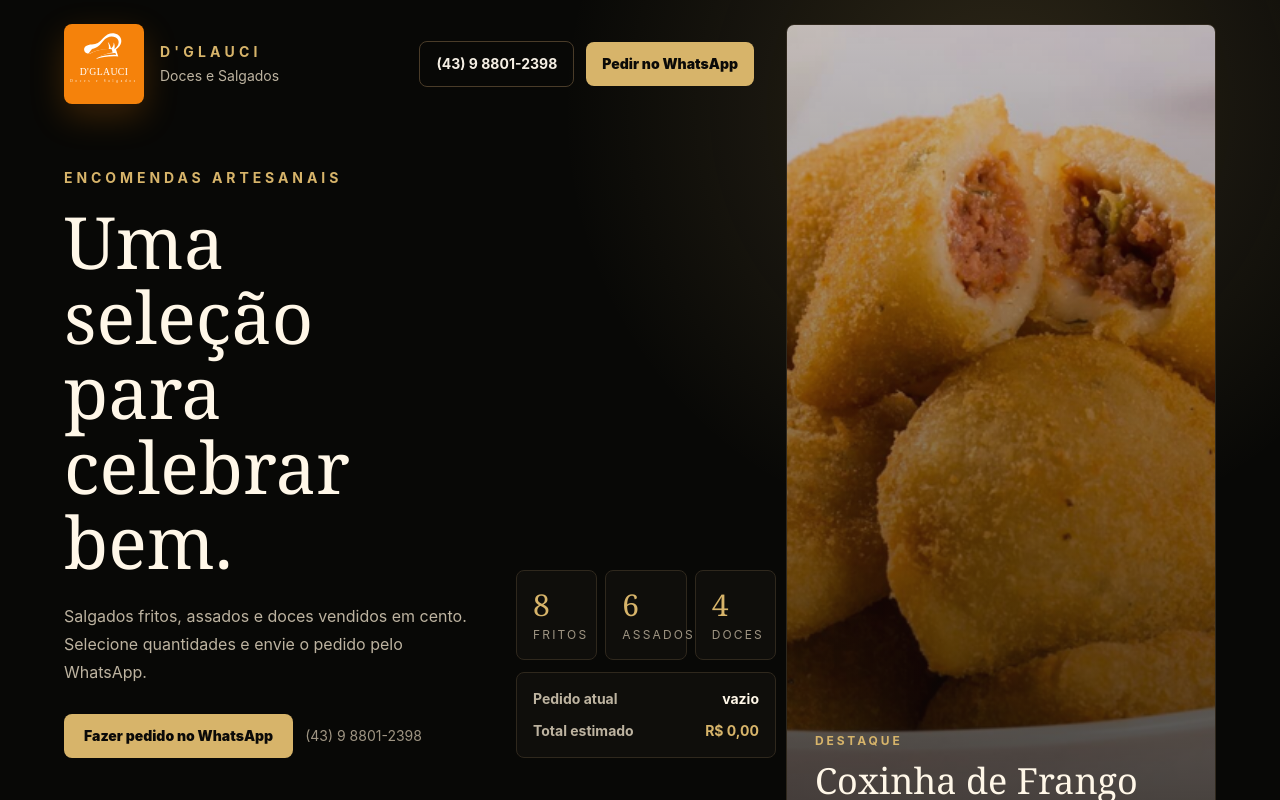
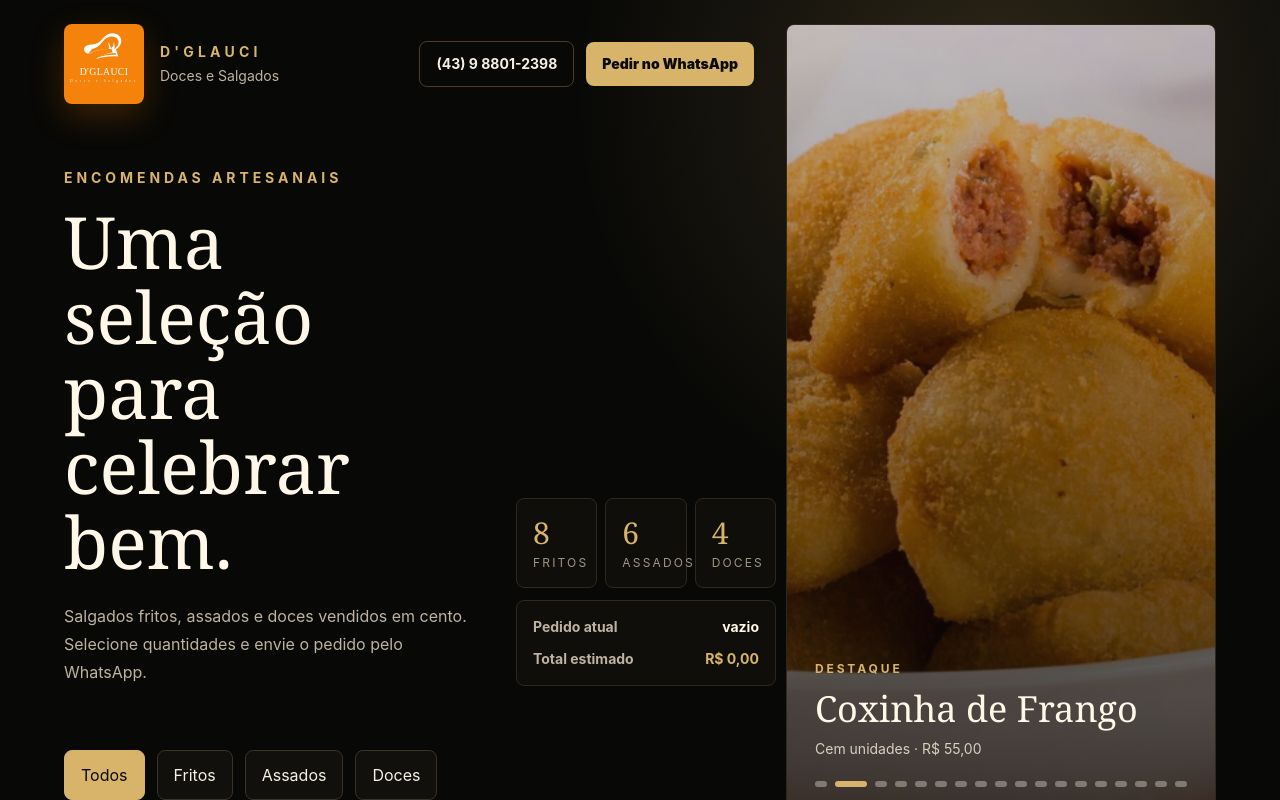
Before and after one commit to Jhoelber/GLAUCEsEMPRECOFIXO, a React (Vite) app: page / in a window 1280 px wide. Shown: the top 800 px of the page. Built offline with nearby package versions, Linux system fonts and the light colour scheme.

Commit message:
retirada de whats duplicado

```diff
--- a/src/App.tsx
+++ b/src/App.tsx
@@ -286,17 +286,6 @@ function App() {
                   Salgados fritos, assados e doces vendidos em cento. Selecione quantidades e envie
                   o pedido pelo WhatsApp.
                 </p>
-                <div className="mt-7 flex flex-wrap items-center gap-3">
-                  <a
-                    href={orderUrl}
-                    target="_blank"
-                    rel="noreferrer"
-                    className="rounded-lg bg-[#d7b46a] px-5 py-3 text-sm font-black text-[#0b0a08] transition hover:bg-[#f0ca79]"
-                  >
-                    Fazer pedido no WhatsApp
-                  </a>
-                  <p className="text-sm text-[#9f9583]">(43) 9 8801-2398</p>
-                </div>
               </div>
 
               <div className="hidden gap-3 sm:grid">
```
